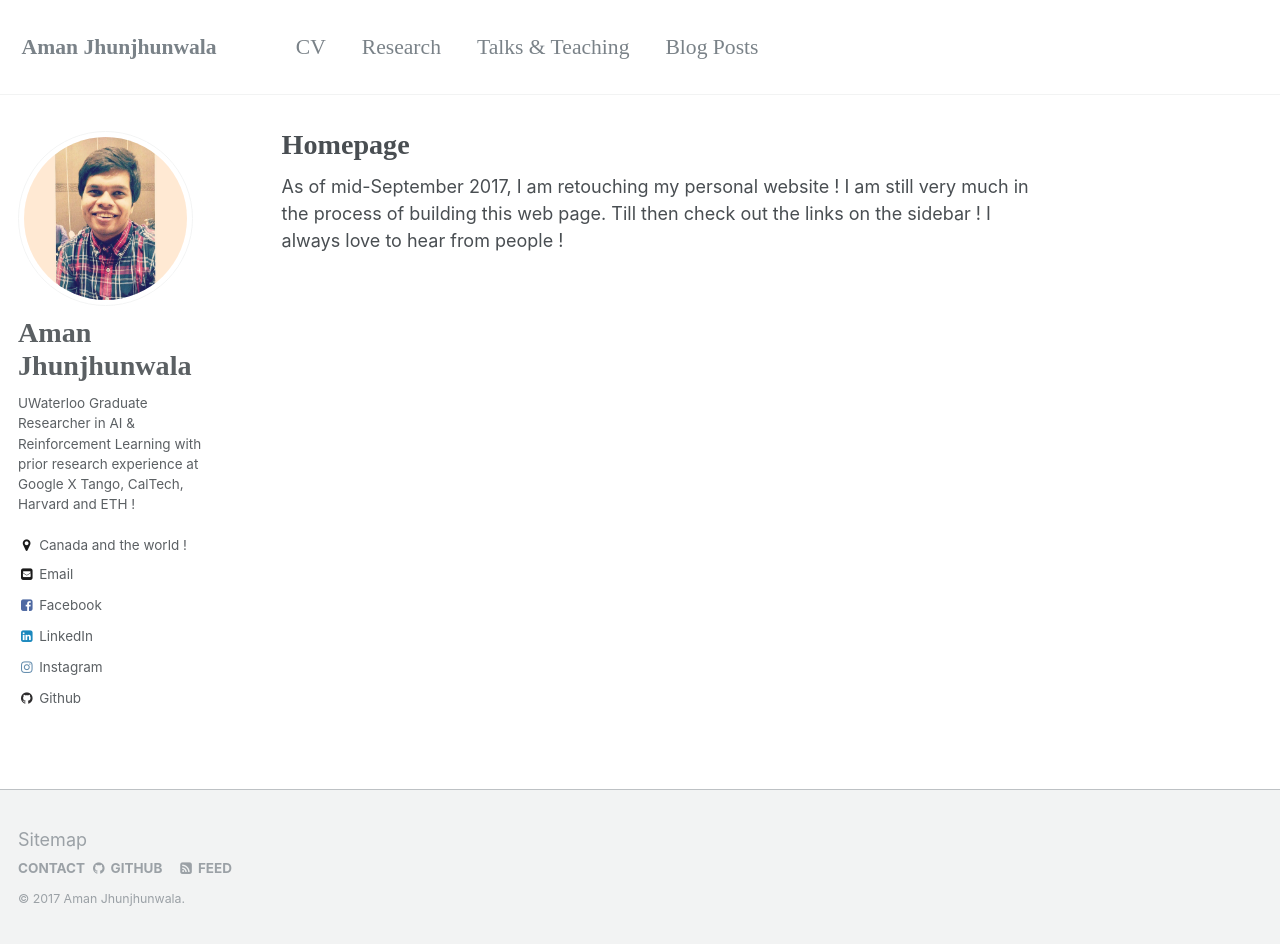
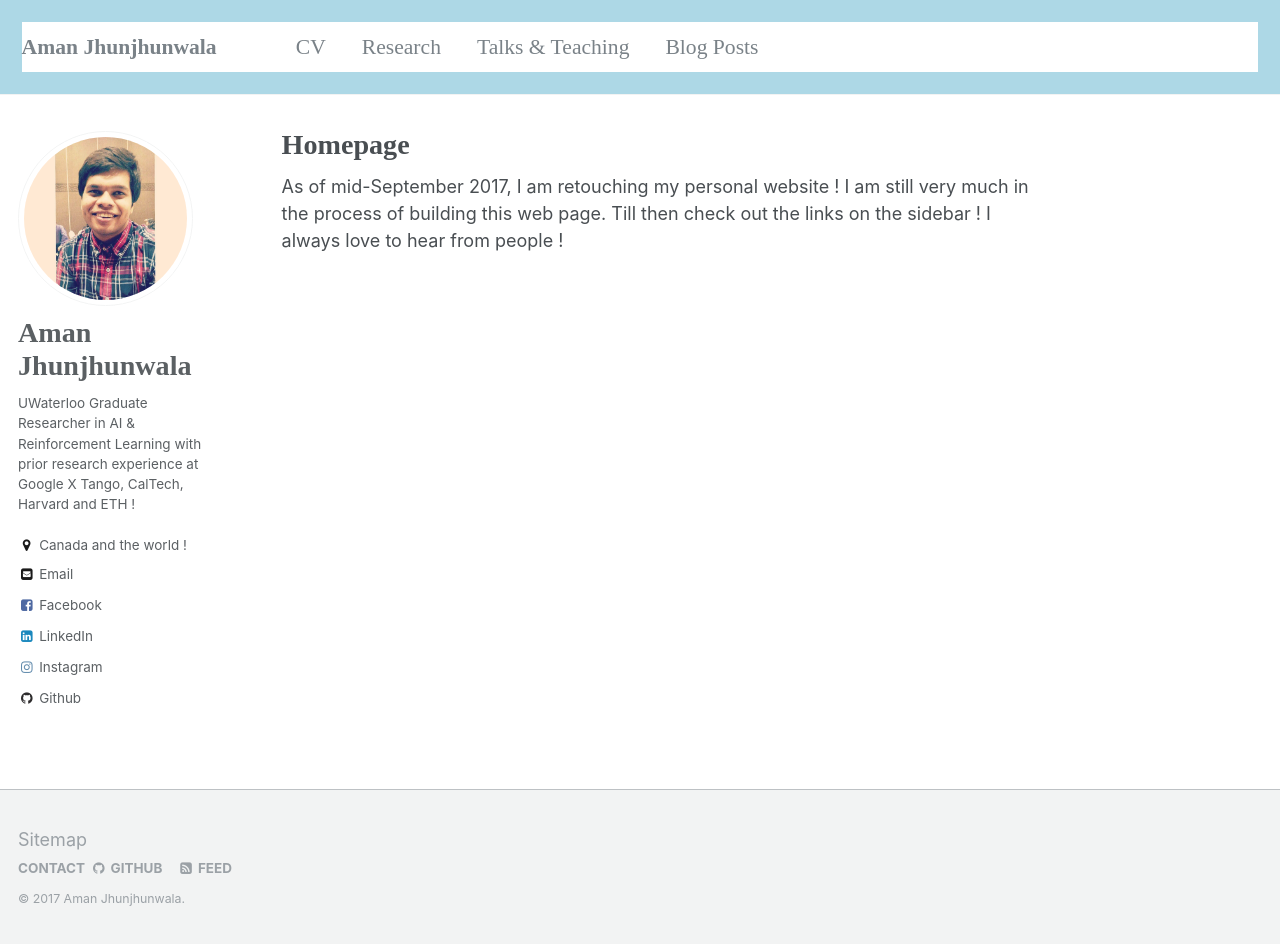
Before and after one commit to amanjhunjhunwala/amanjhunjhunwala.github.io, a Jekyll site: the page built from _pages/about.md, in a window 1280 px wide and 944 px high. Built offline with Jekyll 4.4.1, drawn with Linux system fonts in a browser that asks for light colours; some web fonts are replaced.

Commit message:
Update masthead.html

```diff
--- a/_includes/masthead.html
+++ b/_includes/masthead.html
@@ -1,6 +1,6 @@
 {% include base_path %}
 
-<div class="masthead" style="font-size: 120%;">
+<div class="masthead" style="font-size: 120%;background-color: lightblue;">
   <div class="masthead__inner-wrap">
     <div class="masthead__menu">
       <nav id="site-nav" class="greedy-nav">
```
